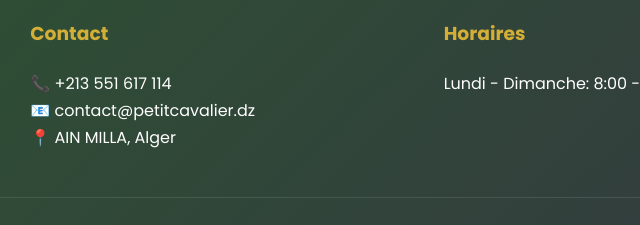
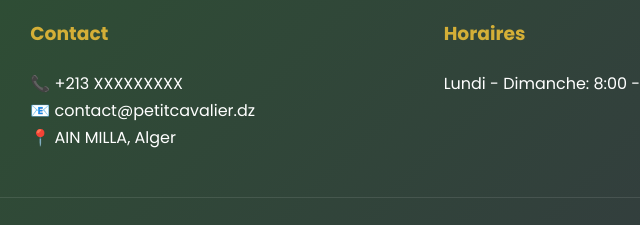
Before and after one commit to yasmineDell/le-petit-cavalier, a plain HTML site: page index.html in a window 1280 px wide. Shown: the part 7279-7504 px from the top of the page, 423-1063 px from the left. Drawn offline with Linux system fonts and the light colour scheme.

Commit message:
change footer

```diff
--- a/index.html
+++ b/index.html
@@ -963,7 +963,7 @@
             </div>
             <div class="footer-section">
                 <h3 data-fr="Contact" data-ar="اتصل بنا" data-en="Contact">Contact</h3>
-                <p>📞 +213 551 617 114</p>
+                <p>📞 +213 XXXXXXXXX</p>
                 <p>📧 contact@petitcavalier.dz</p>
                 <p>📍 AIN MILLA, Alger</p>
             </div>
```
